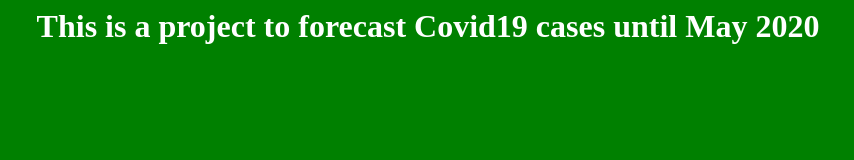
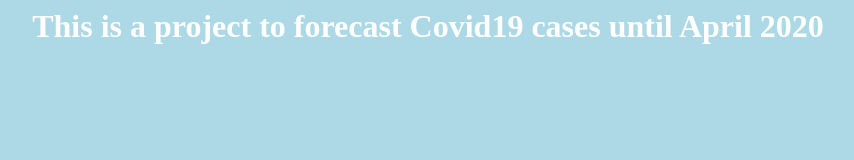
Before and after one commit to ivince20x4/covid19_forecast_tillapril2020, a plain HTML site: page index.html in a window 1280 px wide. Shown: the whole page, without its empty margins (212-1066 px from the left). Drawn offline with Linux system fonts and the light colour scheme.

Commit message:
Update index.html

```diff
--- a/index.html
+++ b/index.html
@@ -4,12 +4,12 @@
   </title>
 
   <body>
-    <h1>This is a project to forecast Covid19 cases until May 2020</h1>
+    <h1>This is a project to forecast Covid19 cases until April 2020</h1>
   </body>
 
   <style>
     body {
-        background-color:green;
+        background-color:lightblue;
         color: #fff;
         text-align: center;
     }
```
